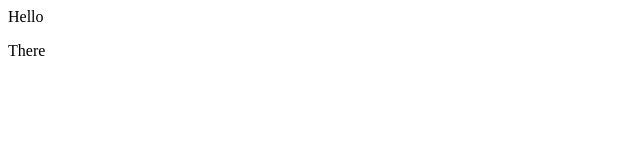
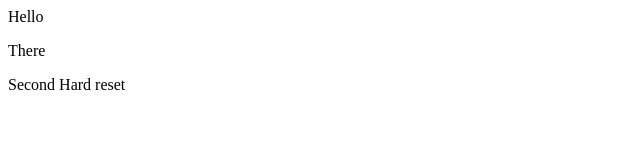
Before and after one commit to dpicchi85/demo-repo, a plain HTML site: page index.html in a window 1280 px wide. Shown: the whole page, without its empty margins (0-640 px from the left). Drawn offline with Linux system fonts and the light colour scheme.

Commit message:
Second Hard reset

```diff
--- a/index.html
+++ b/index.html
@@ -8,5 +8,6 @@
   <body>
     <p>Hello</p>
     <p>There</p>
+    <p>Second Hard reset</p>
   </body>
 </html>
```
